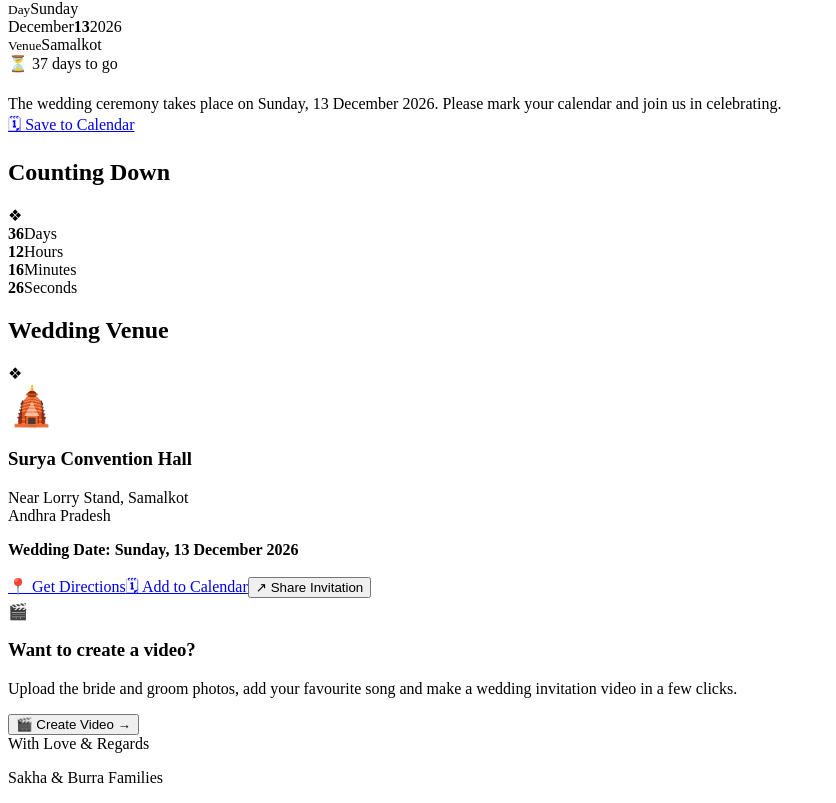
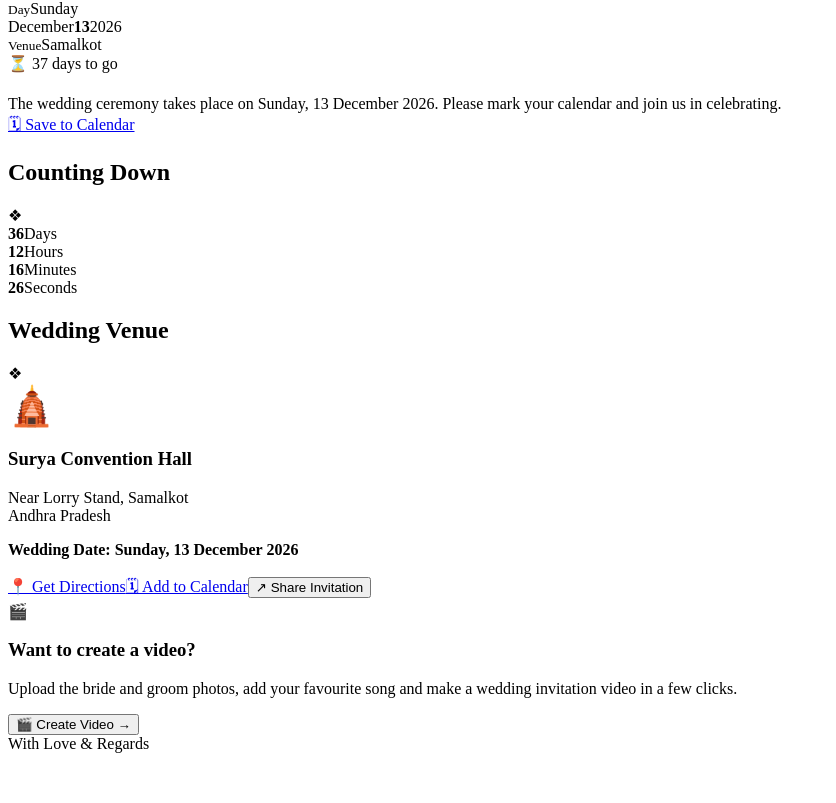
Before and after one commit to AbhiramSakha/Sakha-s-Invitaion, a React (Vite) app: page / in a window 1280 px wide. Shown: the part 5734-6537 px from the top of the page, without its empty margins (0-836 px from the left). After the commit the page ends 6503 px from the top, so only its background shows below. Built offline with nearby package versions, Linux system fonts and the light colour scheme; the HTML template or start-up script is replaced by a standard one.

Commit message:
Fix file name case

```diff
--- a/src/App.jsx
+++ b/src/App.jsx
@@ -270,7 +270,7 @@ export default function App() {
         <footer>
           <Reveal>
             <div className="script gold">With Love &amp; Regards</div>
-            <p>Sakha &amp; Burra Families</p>
+            <p></p>
           </Reveal>
         </footer>
       </main>
```
